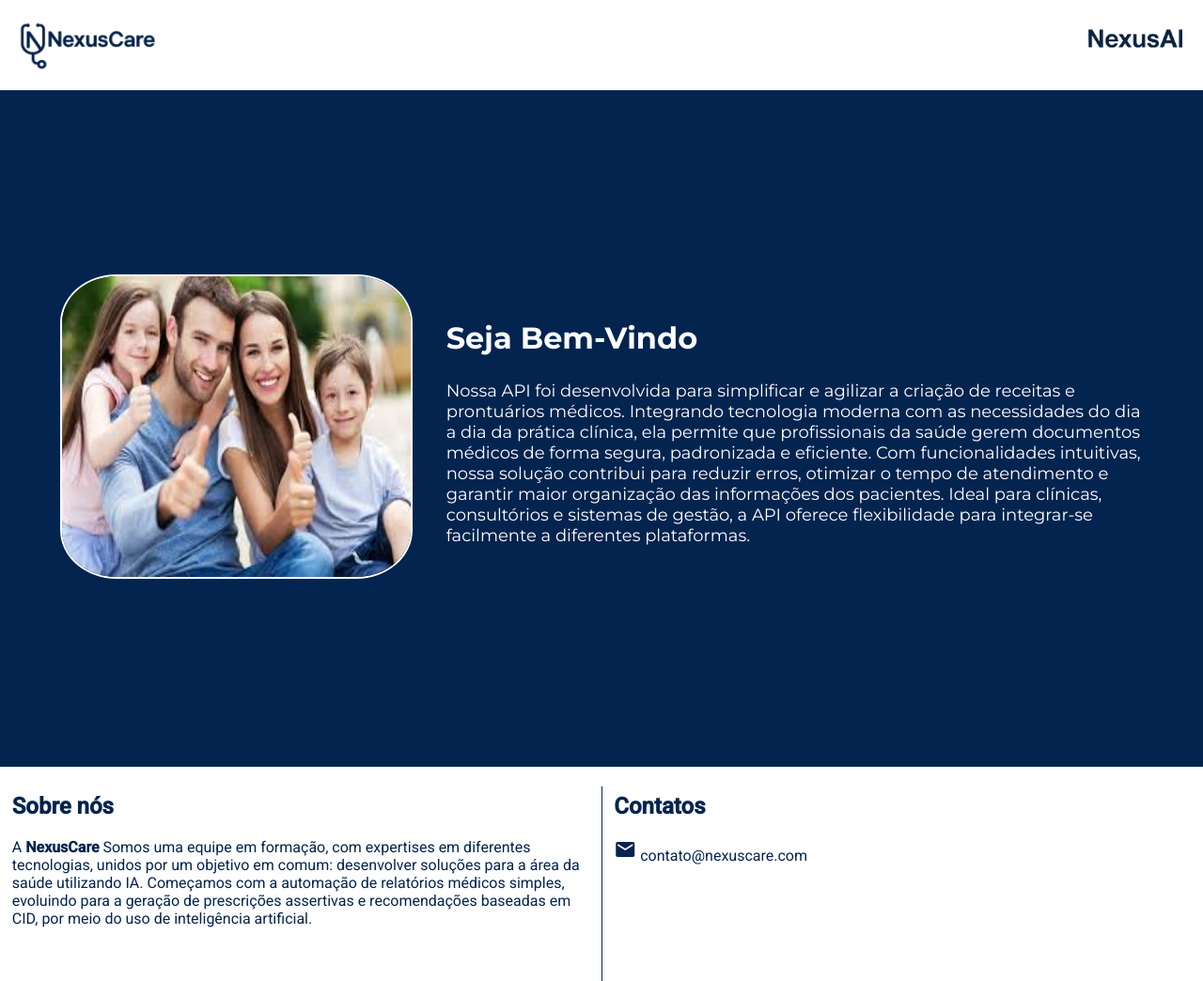
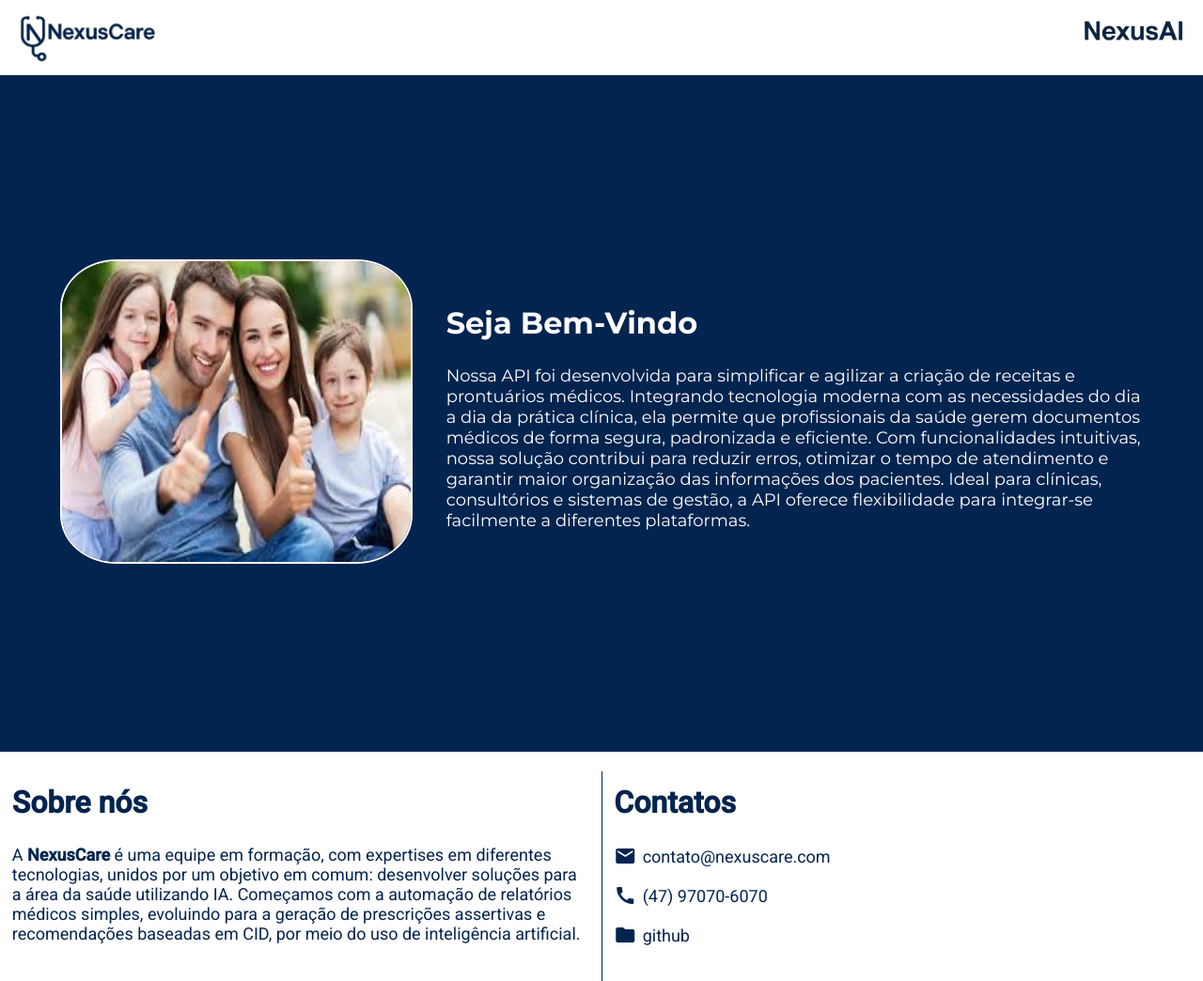
Before and after one commit to dennerborba/hackaton-front, an Angular app in the folder nexusCareFront/: page / in a window 1280 px wide. Shown: the top 1044 px of the page at 94% size. Built offline with nearby package versions, Linux system fonts and the light colour scheme.

Commit message:
alterações footer

```diff
--- a/nexusCareFront/src/app/components/footer/footer.component.css
+++ b/nexusCareFront/src/app/components/footer/footer.component.css
@@ -18,3 +18,21 @@ span{
   width: 1px;
   margin: 1vw;
 }
+.contact p{
+  display: flex;
+  align-items: center;
+  font-size: clamp(10px, 3vw, 18px);
+}
+.contact p a{
+  text-decoration: none;
+  color: #02244f;
+}
+.contact p mat-icon{
+  margin-right: 0.5vw;
+}
+p{
+  font-size: clamp(10px, 3vw, 18px);
+}
+h2{
+  font-size: clamp(16px, 5vw, 32px);
+}
--- a/nexusCareFront/src/app/components/footer/footer.component.html
+++ b/nexusCareFront/src/app/components/footer/footer.component.html
@@ -1,11 +1,13 @@
 <div class="footer">
   <div class="about-us">
     <h2>Sobre nós</h2>
-    <p>A <strong>NexusCare</strong> Somos uma equipe em formação, com expertises em diferentes tecnologias, unidos por um objetivo em comum: desenvolver soluções para a área da saúde utilizando IA. Começamos com a automação de relatórios médicos simples, evoluindo para a geração de prescrições assertivas e recomendações baseadas em CID, por meio  do uso de inteligência artificial.</p>
+    <p>A <strong>NexusCare</strong> é uma equipe em formação, com expertises em diferentes tecnologias, unidos por um objetivo em comum: desenvolver soluções para a área da saúde utilizando IA. Começamos com a automação de relatórios médicos simples, evoluindo para a geração de prescrições assertivas e recomendações baseadas em CID, por meio  do uso de inteligência artificial.</p>
   </div>
   <span></span>
   <div  class="contact">
     <h2>Contatos</h2>
     <p><mat-icon>email</mat-icon> contato&#64;nexuscare.com</p>
+    <p><mat-icon>call</mat-icon> (47) 97070-6070</p>
+    <p><mat-icon>folder code</mat-icon> <a href="https://github.com/dennerborba/hackaton-front">github</a></p>
   </div>
 </div>
--- a/nexusCareFront/src/app/components/navbar/navbar.component.css
+++ b/nexusCareFront/src/app/components/navbar/navbar.component.css
@@ -2,7 +2,7 @@ nav {
     color: #02244f;
     display: flex;
     align-items: center;
-    height: 6em;
+    height: 10vh;
     box-shadow: 0 4px 6px rgba(0, 0, 0, 0.1);
 }
 
@@ -32,3 +32,8 @@ a {
   color: #02244f;
   font-weight: bold;
 }
+.imagem a img{
+  width: 14.6vh;
+  padding: 0;
+  max-width: 13vh;
+}
--- a/nexusCareFront/src/app/components/navbar/navbar.component.html
+++ b/nexusCareFront/src/app/components/navbar/navbar.component.html
@@ -5,6 +5,10 @@
       </a>
     </span>
     <div class="menu">
-        <span><a routerLink="/relatorio"><img src="assets/nexusAI.png"></a></span>
+        <span class="imagem">
+          <a routerLink="/relatorio">
+            <img src="assets/nexusAI.png" alt="Logo NexusAI">
+          </a>
+        </span>
     </div>
 </nav>
```
